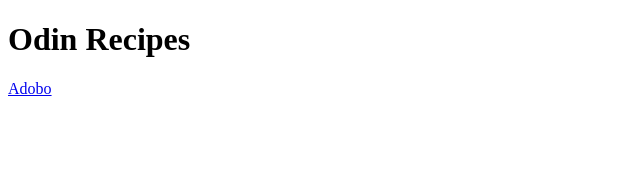
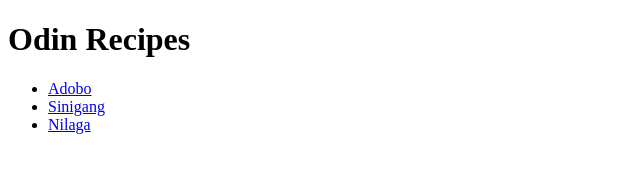
Before and after one commit to rizanne-f/odin-recipes, a plain HTML site: page index.html in a window 1280 px wide. Shown: the whole page, without its empty margins (0-640 px from the left). Drawn offline with Linux system fonts and the light colour scheme.

Commit message:
Modifies index.html for missing recipe links

```diff
--- a/index.html
+++ b/index.html
@@ -7,6 +7,10 @@
 </head>
 <body>
     <h1>Odin Recipes</h1>
-    <a href="recipes/adobo.html">Adobo</a>
+    <ul>
+        <li><a href="recipes/adobo.html">Adobo</a></li>
+        <li><a href="recipes/sinigang.html">Sinigang</a></li>
+        <li><a href="recipes/nilaga.html">Nilaga</a></li>
+    </ul>
 </body>
 </html>
```
